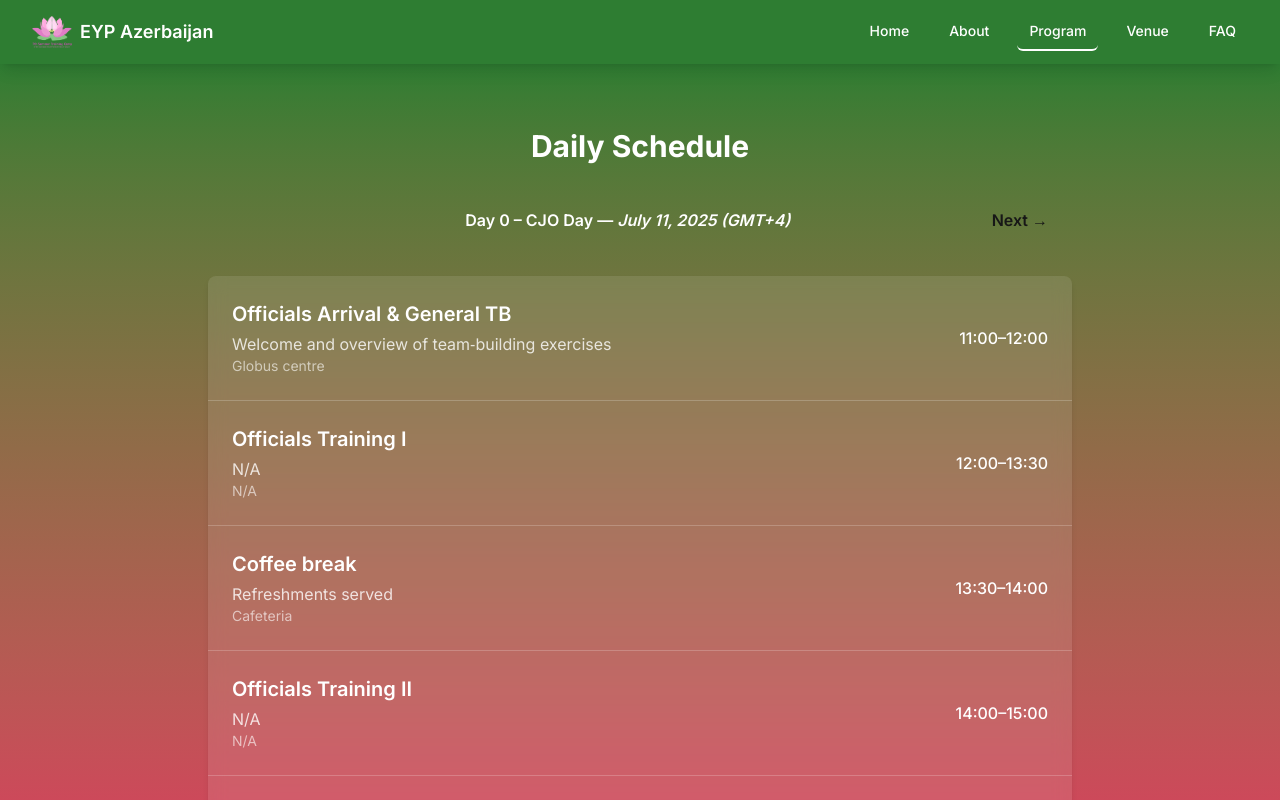
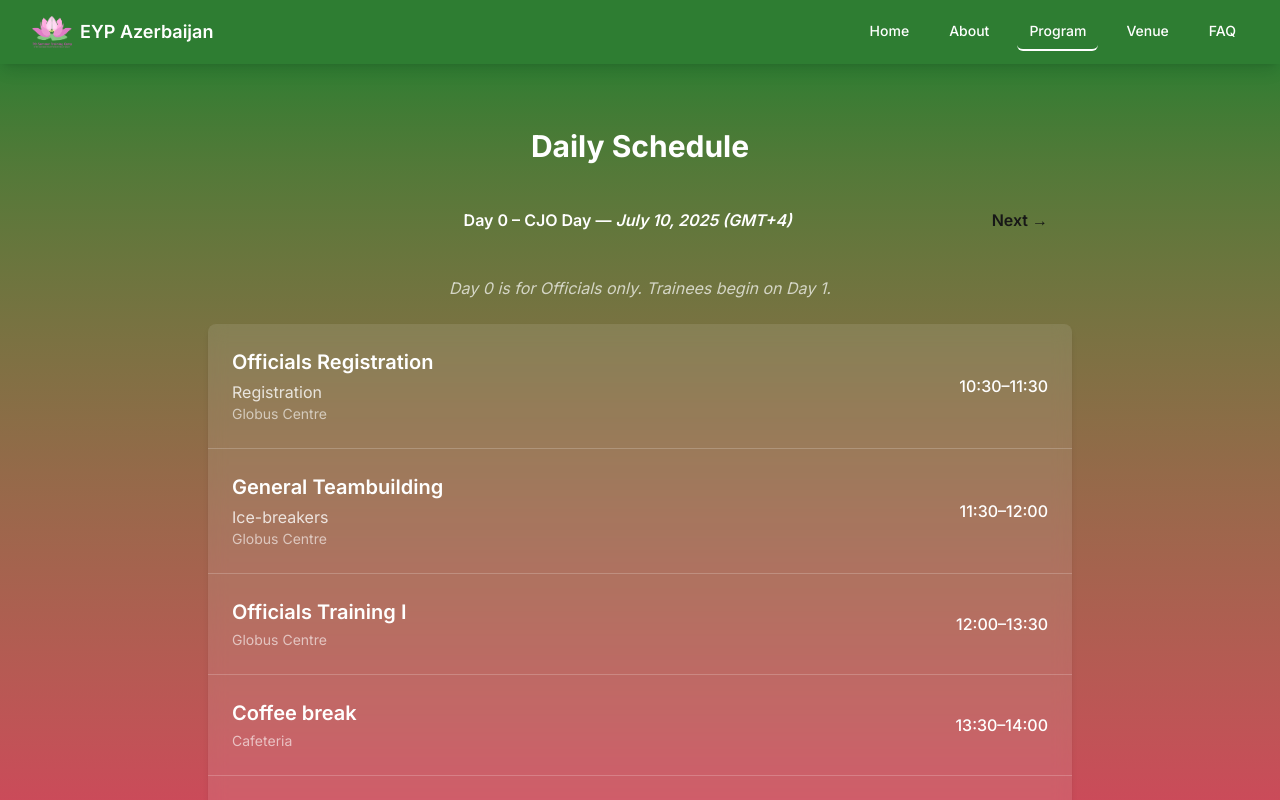
Before and after one commit to Ph4ntomByte/Summer_Training_Camp, a Next.js app: page /program in a window 1280 px wide. Shown: the top 800 px of the page. Built offline with nearby package versions, Linux system fonts and the light colour scheme.

Commit message:
feat: update schedule for the program, clarify that Day 0 is officials only

```diff
--- a/src/app/program/page.tsx
+++ b/src/app/program/page.tsx
@@ -6,17 +6,18 @@ import { Button } from '@/components/UI/Button'
 const scheduleData = [
   {
     day: 'Day 0 – CJO Day',
-    date: 'July 11, 2025 (GMT+4)',
+    date: 'July 10, 2025 (GMT+4)',
     activities: [
-      { time: '11:00–12:00', title: 'Officials Arrival & General TB', description: 'Welcome and overview of team‐building exercises', location: 'Globus centre' },
-      { time: '12:00–13:30', title: 'Officials Training I', description: 'N/A', location: 'N/A' },
-      { time: '13:30–14:00', title: 'Coffee break', description: 'Refreshments served', location: 'Cafeteria' },
-      { time: '14:00–15:00', title: 'Officials Training II', description: 'N/A', location: 'N/A' },
-      { time: '15:00–16:00', title: 'Lunch break', description: 'Buffet lunch provided', location: 'Dining Area' },
-      { time: '16:00–17:30', title: 'Officials Training III', description: 'N/A', location: 'N/A' },
-      { time: '17:30–18:00', title: 'Coffee break', description: 'Afternoon tea and snacks', location: 'Cafeteria' },
-      { time: '18:00–19:00', title: 'Officials Training IV', description: 'N/A', location: 'N/A' },
-      { time: '19:00', title: 'Officials Dinner', description: 'Formal dinner', location: 'N/A' },
+      { time: '10:30–11:30', title: 'Officials Registration', description: 'Registration', location: 'Globus Centre' },
+      { time: '11:30–12:00', title: 'General Teambuilding', description: 'Ice-breakers', location: 'Globus Centre' },
+      { time: '12:00–13:30', title: 'Officials Training I', description: ' ', location: 'Globus Centre' },
+      { time: '13:30–14:00', title: 'Coffee break', description: '', location: 'Cafeteria' },
+      { time: '14:00–15:00', title: 'Officials Training II', description: '', location: 'Globus Centre' },
+      { time: '15:00–16:00', title: 'Lunch break', description: '', location: 'Dining Area' },
+      { time: '16:00–17:30', title: 'Officials Training III', description: '', location: 'Globus Centre' },
+      { time: '17:30–18:00', title: 'Coffee break', description: 'Afternoon tea', location: 'Cafeteria' },
+      { time: '18:00–19:00', title: 'Officials Training IV', description: '', location: 'Globus Centre' },
+      { time: '19:00', title: 'Officials Dinner', description: 'Formal dinner', location: 'Globus Centre' },
     ],
   },
   {
@@ -24,35 +25,35 @@ const scheduleData = [
     date: 'July 12, 2025 (GMT+4)',
     activities: [
       { time: '07:30–08:00', title: 'Morning activity', description: 'Sunrise yoga and ice-breakers', location: 'Garden Area' },
-      { time: '10:00–13:00', title: 'Trip to the venue', description: 'Guided site tour', location: 'Off-site Venue' },
-      { time: '13:00–14:00', title: 'General Teambuilding', description: 'Group challenges and games', location: 'Outdoor Field' },
+      { time: '09:00–13:00', title: 'Trip to the venue', description: '', location: 'Off-site Venue' },
+      { time: '13:00–14:00', title: 'General Teambuilding + OC', description: 'Outdoor games with organizers', location: 'Outdoor Field' },
       { time: '14:00–15:00', title: 'Lunch break', description: 'Picnic-style lunch', location: 'Outdoor Dining' },
-      { time: '15:00–16:30', title: 'Training I', description: 'N/A', location: 'N/A' },
+      { time: '15:00–16:30', title: 'Training I', description: '', location: 'Workshop Room' },
       { time: '16:30–17:00', title: 'Coffee break', description: 'Afternoon refreshments', location: 'Cafeteria' },
-      { time: '17:00–18:30', title: 'Training II', description: 'N/A', location: 'N/A' },
+      { time: '17:00–18:30', title: 'Training II', description: '', location: 'Conference Room' },
       { time: '18:30–19:30', title: 'Evening activity', description: 'Campfire & storytelling', location: 'Campfire Circle' },
-      { time: '19:30–20:30', title: 'Dinner', description: 'Buffet dinner', location: 'Dining Hall' },
-      { time: '20:30–22:30', title: 'Board games night', description: 'Casual games', location: 'Common Room' },
+      { time: '19:30–20:30', title: 'Dinner', description: '', location: 'Dining Hall' },
+      { time: '20:30–22:30', title: 'Games night', description: '', location: 'Common Room' },
     ],
   },
   {
     day: 'Day 2 – Training Day',
     date: 'July 13, 2025 (GMT+4)',
     activities: [
-      { time: '08:00–08:30', title: 'Morning activity', description: 'Brain-teasers and warm-ups', location: 'Workshop Room A' },
-      { time: '08:00–09:00', title: 'Breakfast', description: 'Continental breakfast', location: 'Dining Area' },
-      { time: '09:00–10:30', title: 'Training III', description: 'N/A', location: 'N/A' },
+      { time: '08:00–08:30', title: 'Morning activity (Academic Team)', description: 'Brain-teasers and warm-ups', location: 'Workshop Room A' },
+      { time: '08:30–09:00', title: 'Breakfast', description: ' ', location: 'Dining Area' },
+      { time: '09:00–10:30', title: 'Training III', description: '', location: 'Conference Room' },
       { time: '10:30–11:00', title: 'Coffee break', description: 'Mid-morning snacks', location: 'Cafeteria' },
-      { time: '11:00–12:30', title: 'Training IV', description: 'N/A', location: 'N/A' },
-      { time: '12:30–13:30', title: 'Lunch break', description: 'Hot lunch service', location: 'Dining Area' },
-      { time: '13:30–14:30', title: 'Training V', description: 'N/A', location: 'N/A' },
+      { time: '11:00–12:30', title: 'Training IV', description: '', location: 'Workshop Room B' },
+      { time: '12:30–13:30', title: 'Lunch break', description: '', location: 'Dining Area' },
+      { time: '13:30–14:30', title: 'Training V', description: '', location: 'Workshop Room C' },
       { time: '14:30–15:00', title: 'Break', description: '', location: 'Media Lab' },
-      { time: '15:00–16:30', title: 'Training VI', description: 'N/A', location: 'N/A' },
+      { time: '15:00–16:30', title: 'Training VI', description: '', location: 'Conference Room' },
       { time: '16:30–17:00', title: 'Coffee break', description: 'Afternoon tea', location: 'Cafeteria' },
-      { time: '17:00–18:00', title: 'Training VII', description: 'N/A', location: 'N/A' },
-      { time: '18:00–19:00', title: 'Roundtable', description: 'Panel discussion with experts', location: 'Main Hall' },
-      { time: '19:00–20:00', title: 'Dinner', description: 'Theme dinner night', location: 'Dining Hall' },
-      { time: '20:00–22:00', title: 'Closing ceremony', description: 'Imagine and Farewell', location: 'Main Hall' },
+      { time: '17:00–18:00', title: 'Training VII', description: '', location: 'Workshop Room A' },
+      { time: '18:00–19:00', title: 'Roundtable', description: '', location: 'Main Hall' },
+      { time: '19:00–20:00', title: 'Dinner', description: '', location: 'Dining Hall' },
+      { time: '20:00–22:00', title: 'Closing ceremony', description: 'Farewell', location: 'Main Hall' },
     ],
   },
   {
@@ -60,10 +61,11 @@ const scheduleData = [
     date: 'July 14, 2025 (GMT+4)',
     activities: [
       { time: '08:30–09:30', title: 'Breakfast', description: 'Final group breakfast', location: 'Dining Area' },
-      { time: '11:00–14:00', title: 'Trip to Baku', description: 'Homecoming', location: 'Baku City Center' },
+      { time: '09:30–10:30', title: 'Packing up', description: 'Prepare for departure', location: 'All Areas' },
+      { time: '11:00–14:00', title: 'Trip to Baku', description: 'Return journey', location: 'Baku' },
     ],
   },
-]
+];
 
 export default function ProgramPage() {
   const [dayIndex, setDayIndex] = useState(0)
@@ -71,32 +73,29 @@ export default function ProgramPage() {
 
   return (
     <main className="min-h-screen bg-gradient-to-b from-[#2E7D32] via-[#E91E63] to-[#2E7D32]">
-
-      {/* Schedule Section */}
       <section className="py-16">
         <div className="container mx-auto px-4 max-w-4xl">
           <SectionHeading>Daily Schedule</SectionHeading>
-
-          {/* Day Navigation */}
           <div className="flex items-center justify-between mb-8">
             {dayIndex > 0 ? (
               <Button onClick={() => setDayIndex(dayIndex - 1)}>← Prev</Button>
             ) : (
               <div className="w-20" />
             )}
-
             <div className="flex-1 text-center text-white font-semibold">
               {day.day} — <span className="italic">{day.date}</span>
             </div>
-
             {dayIndex < scheduleData.length - 1 ? (
               <Button onClick={() => setDayIndex(dayIndex + 1)}>Next →</Button>
             ) : (
               <div className="w-20" />
             )}
           </div>
-
-          {/* Only this one day’s activities */}
+          {dayIndex === 0 && (
+            <p className="max-w-3xl mx-auto text-center text-white/70 italic mb-6">
+              Day 0 is for Officials only. Trainees begin on Day 1.
+            </p>
+          )}
           <div className="bg-white/10 backdrop-blur-sm rounded-lg shadow-md overflow-hidden">
             {day.activities.map((activity, idx) => (
               <div
```
